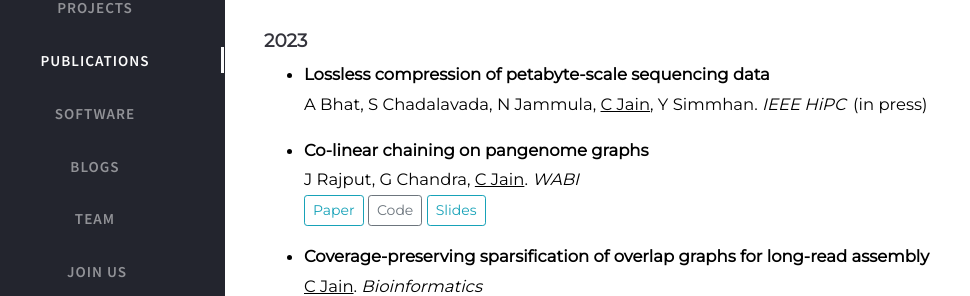
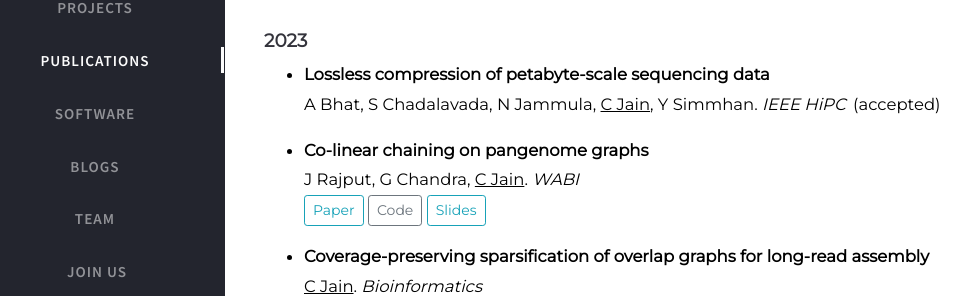
Before and after one commit to at-cg/at-cg.github.io, a Jekyll site: the page built from tabs/publications.md, in a window 1280 px wide and 900 px high. Shown: the part 373-669 px from the top of the window, without its empty margins (35-1005 px from the left). Built offline with Jekyll 4.4.1, drawn with Linux system fonts in a browser that asks for light colours; nearby versions of some CDN libraries; comment, search, counter and statistics services are not loaded.

Commit message:
Update publications.md

```diff
--- a/tabs/publications.md
+++ b/tabs/publications.md
@@ -44,7 +44,7 @@ S Kamath, M Bindra, D Pal, <u>C Jain</u>. _BioRxiv_
 #### **2023**
 
 * **Lossless compression of petabyte-scale sequencing data** <br>
-A Bhat, S Chadalavada, N Jammula, <u>C Jain</u>, Y Simmhan. _IEEE HiPC_ (in press)
+A Bhat, S Chadalavada, N Jammula, <u>C Jain</u>, Y Simmhan. _IEEE HiPC_ (accepted)
 
 * **Co-linear chaining on pangenome graphs** <br>
 J Rajput, G Chandra, <u>C Jain</u>. _WABI_
```
